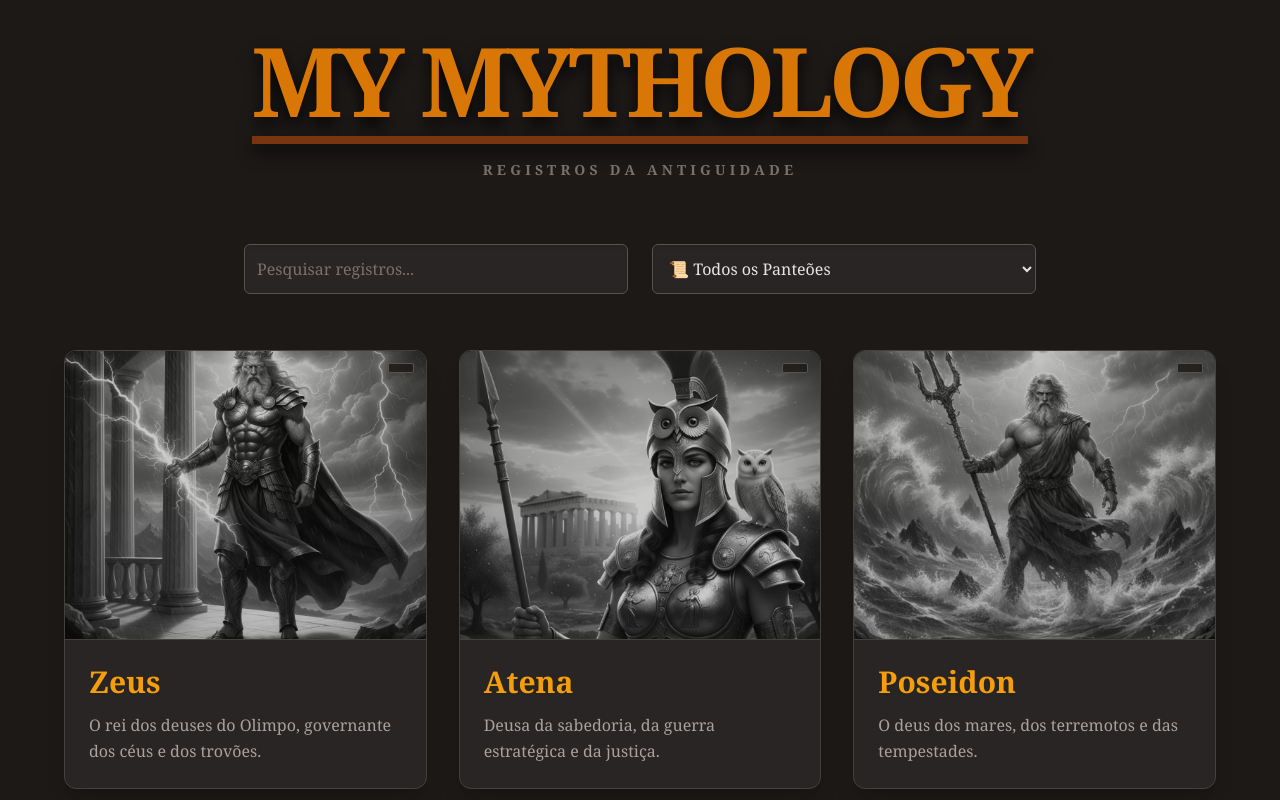
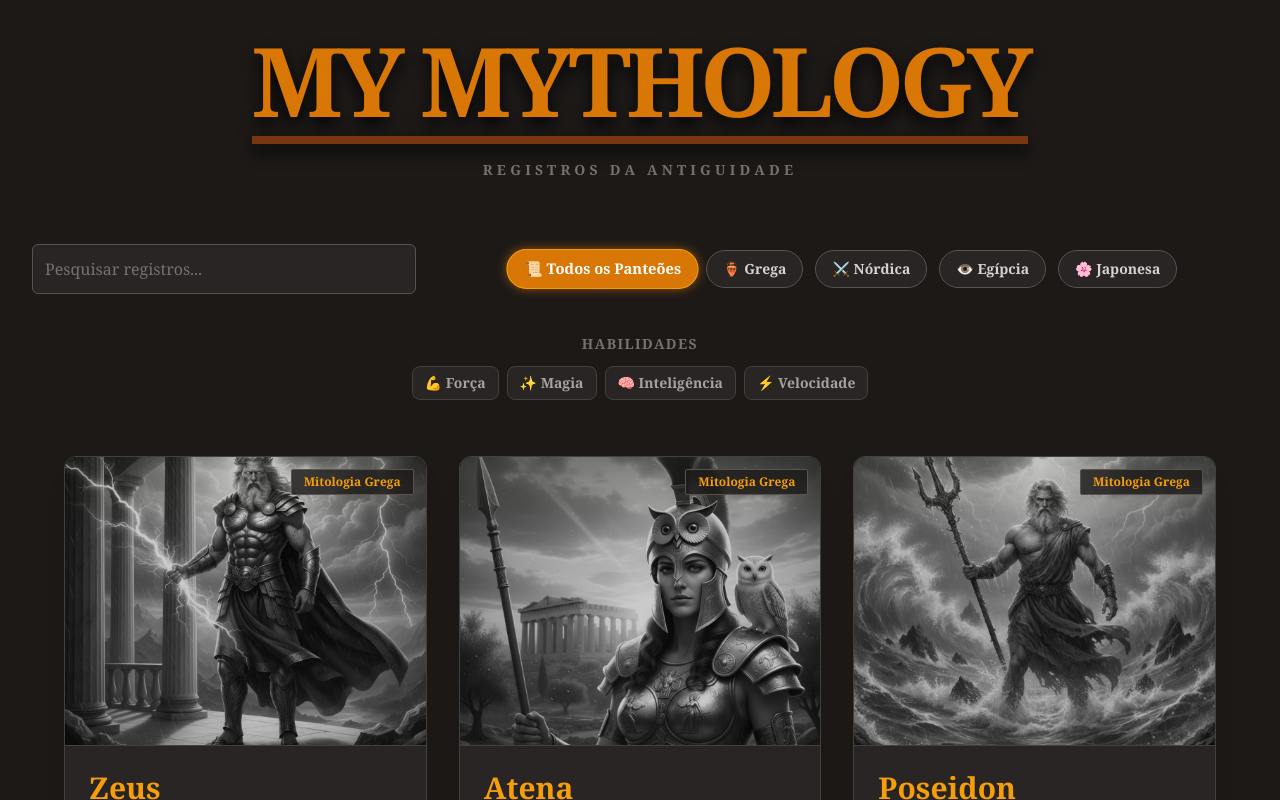
Before and after one commit to joaovictorcascardo/my-mythology, a React (Vite) app: page / in a window 1280 px wide. Shown: the top 800 px of the page. Built offline with nearby package versions, Linux system fonts and the light colour scheme.

Commit message:
feat: implementar componente de ficha de criatura e sistema de filtragem para o catálogo de mitologia.

```diff
--- a/src/App.jsx
+++ b/src/App.jsx
@@ -3,25 +3,33 @@ import CardCriatura from "./components/CardCriatura";
 import { useState } from "react";
 import SearchBar from "./components/SearchBar";
 import Filtros from "./components/Filtros";
+import FiltroHabilidades from "./components/FiltroHabilidades";
 
 function App() {
-  // Criamos os estados para guardar o que o usuário digita e o que ele seleciona
   const [busca, setBusca] = useState("");
   const [categoria, setCategoria] = useState("");
+  const [habilidades, setHabilidades] = useState([]);
 
-  // Aqui fazemos o filtro: ele pega a lista inteira e só deixa passar quem
-  // combina com o nome digitado E com a categoria escolhida
+  function alternarHabilidade(hab) {
+    if (habilidades.includes(hab)) {
+      setHabilidades(habilidades.filter((h) => h !== hab));
+    } else {
+      setHabilidades([...habilidades, hab]);
+    }
+  }
+
   const criaturasFiltradas = criaturas.filter((criatura) => {
     const nomeBate = criatura.nome.toLowerCase().includes(busca.toLowerCase());
-    const categoriaBate = categoria === "" || criatura.categoria === categoria;
-    return nomeBate && categoriaBate;
+    const categoriaBate = categoria === "" || criatura.panteao === categoria;
+    const habilidadesBate = habilidades.every((h) => criatura.habilidades.includes(h));
+
+    return nomeBate && categoriaBate && habilidadesBate;
   });
 
   return (
     <div className="min-h-screen bg-stone-900 text-stone-300 font-serif selection:bg-amber-700 selection:text-white">
       <div className="mx-auto max-w-7xl p-8 text-center">
 
-        {/* Título Novo: Robusto, Pesado e Monumental */}
         <header className="mb-16">
           <h1 className="inline-block text-6xl md:text-8xl font-black uppercase tracking-tighter text-amber-600 drop-shadow-[0_8px_8px_rgba(0,0,0,0.8)] border-b-8 border-amber-900 pb-2">
             My Mythology
@@ -31,20 +39,21 @@ function App() {
           </p>
         </header>
 
-        {/* Controles de Busca e Filtro (Mantendo as props originais setBusca e setCategoria) */}
-        <div className="flex flex-col items-center justify-center gap-6 mb-14 sm:flex-row">
-          <SearchBar setBusca={setBusca} />
-          <Filtros setCategoria={setCategoria} />
+        <div className="flex flex-col items-center justify-center gap-6 mb-14 w-full">
+          <div className="flex flex-col sm:flex-row gap-6 w-full justify-center items-center">
+            <SearchBar valor={busca} aoDigitar={setBusca} />
+            <Filtros categoriaSelecionada={categoria} aoMudarCategoria={setCategoria} />
+          </div>
+          <FiltroHabilidades habilidadesSelecionadas={habilidades} aoAlternarHabilidade={alternarHabilidade} />
         </div>
 
-        {/* Listagem de Cards: Organizada em Grid (grade) */}
         <main className="mx-auto grid max-w-6xl gap-8 text-left sm:grid-cols-2 lg:grid-cols-3">
           {criaturasFiltradas.length > 0 ? (
             criaturasFiltradas.map((criatura) => (
               <CardCriatura
                 key={criatura.id}
                 nome={criatura.nome}
-                categoria={criatura.categoria}
+                categoria={criatura.panteao}
                 imagem={criatura.imagem}
                 descricao={criatura.descricao}
               />
--- a/src/components/CardCriatura.jsx
+++ b/src/components/CardCriatura.jsx
@@ -1,8 +1,6 @@
 export default function CardCriatura({ nome, categoria, imagem, descricao }) {
   return (
     <article className="group flex flex-col bg-stone-800 border border-stone-700 rounded-xl overflow-hidden shadow-xl transition-all duration-300 hover:shadow-amber-900/40 hover:-translate-y-2 hover:border-amber-700">
-
-      {/* Área da Imagem */}
       <div className="relative h-72 overflow-hidden bg-stone-950">
         {imagem ? (
           <img
@@ -11,14 +9,11 @@ export default function CardCriatura({ nome, categoria, imagem, descricao }) {
             className="w-full h-full object-cover transition-transform duration-700 group-hover:scale-110 opacity-80 grayscale group-hover:grayscale-0 group-hover:opacity-100"
           />
         ) : null}
-
-        {/* Etiqueta da Categoria flutuando na imagem */}
         <div className="absolute top-3 right-3 bg-stone-900/80 backdrop-blur-sm text-amber-500 text-xs font-bold px-3 py-1 rounded-sm border border-stone-600">
           {categoria}
         </div>
       </div>
 
-      {/* Área de Texto */}
       <div className="flex flex-col flex-grow p-6 border-t border-stone-700 group-hover:border-amber-700 transition-colors">
         <h2 className="text-3xl font-bold text-amber-500 mb-3 font-serif drop-shadow-sm">{nome}</h2>
         <p className="text-stone-400 text-base leading-relaxed flex-grow">{descricao}</p>
--- /dev/null
+++ b/src/components/FiltroHabilidades.jsx
@@ -0,0 +1,32 @@
+export default function FiltroHabilidades({ habilidadesSelecionadas, aoAlternarHabilidade }) {
+  const habilidades = [
+    { valor: "Força", rotulo: "💪 Força" },
+    { valor: "Magia", rotulo: "✨ Magia" },
+    { valor: "Inteligência", rotulo: "🧠 Inteligência" },
+    { valor: "Velocidade", rotulo: "⚡ Velocidade" },
+  ];
+
+  return (
+    <div className="flex flex-col items-center gap-3 w-full mt-4">
+      <span className="text-stone-500 text-sm font-semibold uppercase tracking-widest">Habilidades</span>
+      <div className="flex flex-wrap gap-2 justify-center">
+        {habilidades.map((hab) => {
+          const selecionado = habilidadesSelecionadas.includes(hab.valor);
+          return (
+            <button
+              key={hab.valor}
+              onClick={() => aoAlternarHabilidade(hab.valor)}
+              className={`px-3 py-1.5 rounded-lg border text-sm font-semibold transition-all duration-200 ${
+                selecionado
+                  ? "bg-amber-800/80 border-amber-600 text-amber-100 shadow-[0_0_10px_rgba(217,119,6,0.5)]"
+                  : "bg-stone-800 border-stone-700 text-stone-400 hover:bg-stone-700 hover:border-amber-700/50 hover:text-stone-300"
+              }`}
+            >
+              {hab.rotulo}
+            </button>
+          );
+        })}
+      </div>
+    </div>
+  );
+}
--- a/src/components/Filtros.jsx
+++ b/src/components/Filtros.jsx
@@ -1,17 +1,27 @@
 export default function Filtros({ categoriaSelecionada, aoMudarCategoria }) {
+  const categorias = [
+    { valor: "", rotulo: "📜 Todos os Panteões" },
+    { valor: "Mitologia Grega", rotulo: "🏺 Grega" },
+    { valor: "Mitologia Nórdica", rotulo: "⚔️ Nórdica" },
+    { valor: "Mitologia Egípcia", rotulo: "👁️ Egípcia" },
+    { valor: "Mitologia Japonesa", rotulo: "🌸 Japonesa" },
+  ];
+
   return (
-    <div className="w-full max-w-sm">
-      <select
-        value={categoriaSelecionada}
-        onChange={(e) => aoMudarCategoria(e.target.value)}
-        className="w-full p-3 bg-stone-800 border border-stone-600 rounded-md text-stone-200 focus:outline-none focus:border-amber-600 focus:ring-1 focus:ring-amber-600 transition-colors cursor-pointer shadow-inner"
-      >
-        <option value="">📜 Todos os Panteões</option>
-        <option value="Mitologia Grega">🏺 Mitologia Grega</option>
-        <option value="Mitologia Nórdica">⚔️ Mitologia Nórdica</option>
-        <option value="Mitologia Egípcia">👁️ Mitologia Egípcia</option>
-        <option value="Mitologia Japonesa">🌸 Mitologia Japonesa</option>
-      </select>
+    <div className="flex flex-wrap gap-3 justify-center w-full">
+      {categorias.map((cat) => (
+        <button
+          key={cat.valor}
+          onClick={() => aoMudarCategoria(cat.valor)}
+          className={`px-4 py-2 rounded-full border text-sm font-semibold transition-all duration-200 ${
+            categoriaSelecionada === cat.valor
+              ? "bg-amber-600 border-amber-500 text-white shadow-[0_0_10px_rgba(217,119,6,0.6)] scale-105"
+              : "bg-stone-800 border-stone-600 text-stone-300 hover:bg-stone-700 hover:border-amber-500"
+          }`}
+        >
+          {cat.rotulo}
+        </button>
+      ))}
     </div>
   );
 }
```
